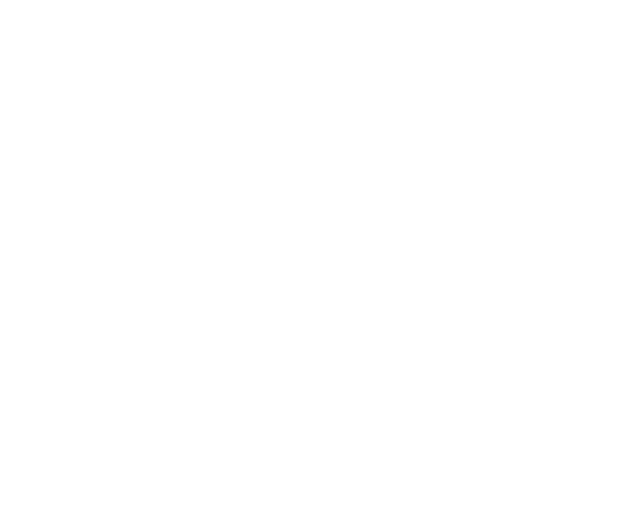
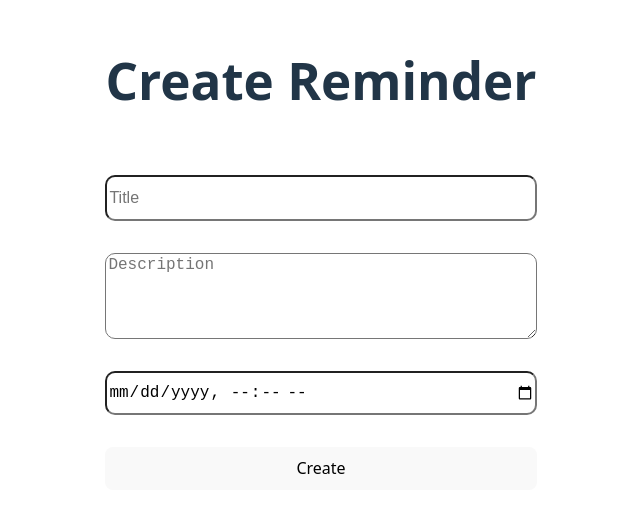
Before and after one commit to NoobCoder12/Reminder, a React app in the folder frontend/: page /create in a window 1280 px wide. Before the commit this address had no page. Shown: the part 146-658 px from the top of the page, without its empty margins (319-959 px from the left). Built offline with nearby package versions, Linux system fonts and the light colour scheme; the HTML template or start-up script is replaced by a standard one.

Commit message:
adding list views

```diff
--- a/frontend/src/App.jsx
+++ b/frontend/src/App.jsx
@@ -1,6 +1,9 @@
 import { BrowserRouter as Router, Routes, Route } from "react-router-dom";
 import "./App.css";
-import Welcome from "./Welcome"
+import Welcome from "./components/Welcome/Welcome.jsx"
+import Choose from "./components/Choose/Choose.jsx"
+import Create from "./components/Create/Create.jsx"
+import ShowReminders from "./components/ShowReminders/ShowReminders.jsx"
 
 function App () {
 
@@ -8,6 +11,9 @@ function App () {
     <Router>
       <Routes>
         <Route path="/" element={<Welcome />}/>
+        <Route path="/choose" element={<Choose />}/>
+        <Route path="/create" element={<Create />}/>
+        <Route path="/reminders" element={<ShowReminders />}/>
       </Routes>
     </Router>
   )
--- /dev/null
+++ b/frontend/src/components/Choose/Choose.css
@@ -0,0 +1,10 @@
+.choose {
+    display: flex;
+    flex-direction: column;
+    gap: 2rem;
+    align-items: center;
+}
+
+.choose button {
+    width: 30%;
+}
--- /dev/null
+++ b/frontend/src/components/Choose/Choose.jsx
@@ -0,0 +1,17 @@
+import './Choose.css';
+import { useNavigate } from "react-router-dom";
+
+function Choose () {
+
+    const navigate = useNavigate();
+
+    return (
+        <div className='choose'>
+            <h1>What would you like to do?</h1>
+            <button onClick={() => navigate("/create")}>Create reminder</button>
+            <button onClick={() => navigate("/reminders")}>See my reminders</button>
+        </div>
+    )
+}
+
+export default Choose
--- /dev/null
+++ b/frontend/src/components/Create/Create.css
@@ -0,0 +1,21 @@
+.create {
+    display: flex;
+    flex-direction: column;
+    gap: 2rem;
+}
+
+.create input {
+    background-color: white;
+    height: 5vh;
+    color: black;
+    font-size: 1rem;
+    border-radius: 10px;
+}
+
+.create textarea {
+    background-color: white;
+    height: 10vh;
+    color: black;
+    font-size: 1rem;
+    border-radius: 10px;
+}
--- /dev/null
+++ b/frontend/src/components/Create/Create.jsx
@@ -0,0 +1,64 @@
+import './Create.css';
+import { useState} from "react";
+
+
+function Create () {
+    const [title, setTitle] = useState("");
+    const [description, setDescription] = useState("");
+    const [dueTo, setDueTo] = useState("");
+    const [message, setMessage] = useState("");
+
+
+
+    const handleCreate = async () => {
+        try {
+
+            function formatDate (dueTo) {
+                if (!dueTo) {
+                    return ""
+                }
+                const [date, time] = dueTo.split("T")
+                const [year, month, day] = date.split("-")
+
+                return `${day}-${month}-${year} ${time}`
+            };
+
+            const res = await fetch("http://localhost:8000/create", {
+                method: "POST",
+                headers: { "Content-Type" : "application/json"},
+                body: JSON.stringify({
+                    title,
+                    description,
+                    due_to: formatDate(dueTo)
+                }),
+            });
+
+            if (!res.ok) throw new Error("Failed to create reminder"); //Stops function and created new Error object
+
+            const data = await res.json()
+
+            setMessage(`Reminder created: ${data.title}`);  //With no error data would have 'title' attr
+        } catch (err) {
+            console.error("Fetch error: ", err)
+            setMessage("Error creating reminder");
+            }
+        }
+
+    return (
+        <div className='create'>
+            <h1>Create Reminder</h1>
+
+            <input type='text' placeholder='Title' value={title} onChange={(e) => setTitle(e.target.value)}/>
+
+            <textarea placeholder="Description" value={description} onChange={(e) => setDescription(e.target.value)}/>
+
+            <input type="datetime-local" placeholder='Due to' value={dueTo} onChange={(e) => setDueTo(e.target.value)}/>
+
+            <button onClick={handleCreate}>Create</button>
+
+            {message && <p>{message}</p>}
+        </div>
+    );
+}
+
+export default Create
--- /dev/null
+++ b/frontend/src/components/ShowReminders/ShowReminders.jsx
@@ -0,0 +1,44 @@
+import "./ShowReminders.css"
+import { useEffect, useState } from "react"
+
+function ShowReminders () {
+
+    const [reminders, setReminders] = useState([])
+    const [message, setMessage] = useState("");
+
+    useEffect (() => {
+        const fetchReminders = async () => {
+        try {
+            const res = await fetch("http://localhost:8000/reminders");
+
+            if (!res.ok) throw new Error("Error fetching reminders");
+
+            const data = await res.json();
+            setReminders(data);
+
+        } catch(err) {
+            console.error(err);
+            setMessage("Error fetching data");
+        };
+    };
+
+    fetchReminders()
+    }, []);
+
+   return (
+    <div className="reminders">
+
+        {message && <p>{message}</p>}
+
+        {reminders.map((r) =>(
+            <div className="reminder" key={r.id}>
+                <h3>{r.title}</h3>
+                <p>{r.description}</p>
+                <small>{r.due_to}</small>
+            </div>
+        ))}
+    </div>
+   )
+};
+
+export default ShowReminders
--- a/frontend/src/Welcome.jsx
+++ b/frontend/src/components/Welcome/Welcome.jsx
@@ -19,7 +19,7 @@ function Welcome () {
         <div className='welcome'>
             <h1>Welcome to Reminder</h1>
             <p>This app will not let you forget anything!</p>
-            <button onClick={() => navigate("/create")}>LET'S START</button>
+            <button onClick={() => navigate("/choose")}>LET'S START</button>
             <p>Message from backend: {message}</p>
         </div>
     )
```
Also changed, not shown: frontend/testFile.js (added, +13 -0 lines), frontend/src/components/ShowReminders/ShowReminders.css (added), frontend/src/components/Welcome/Welcome.css (renamed from frontend/src/Welcome.css), 1 other file (tests, documents, lock files or other folders).
